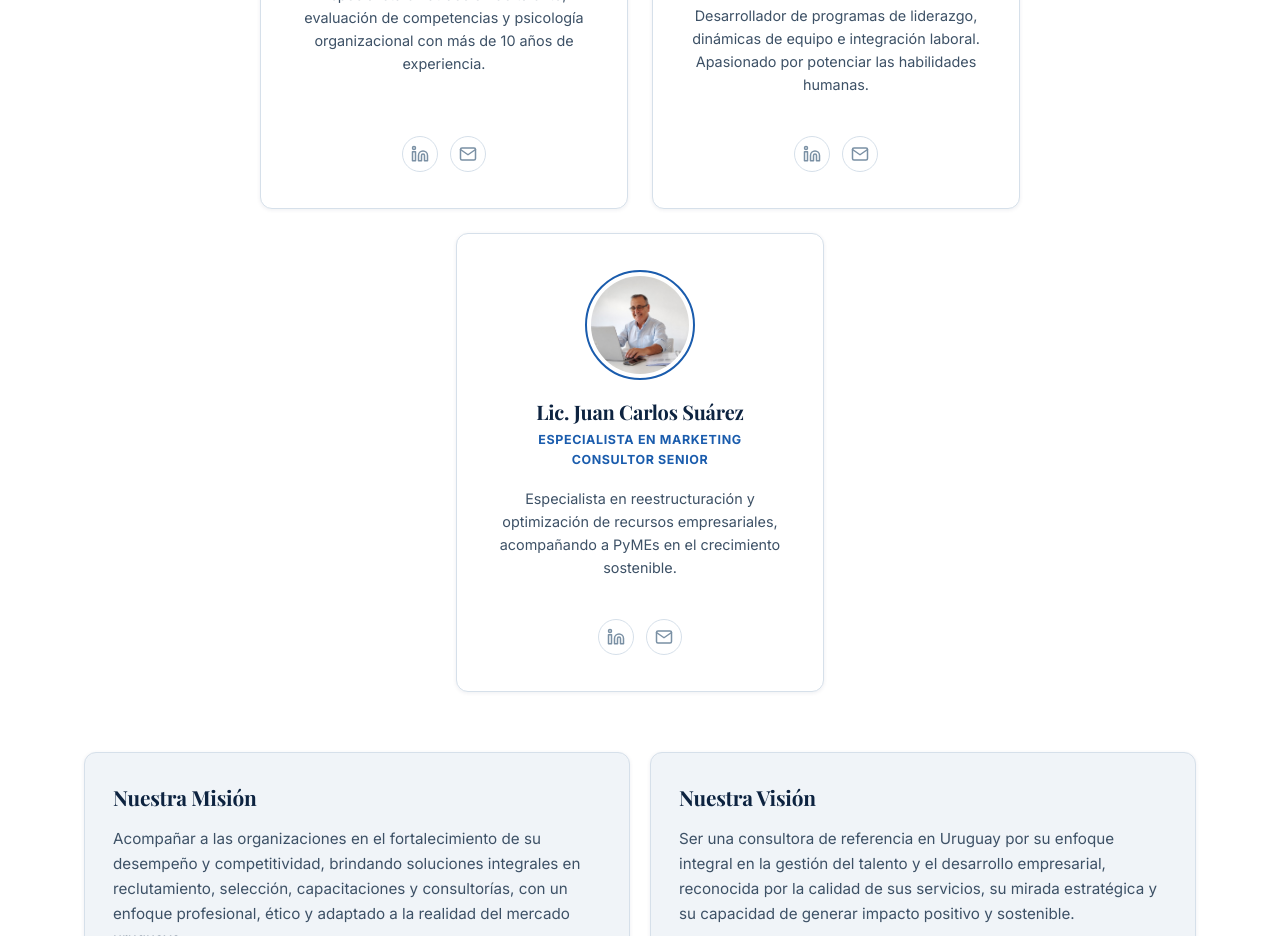
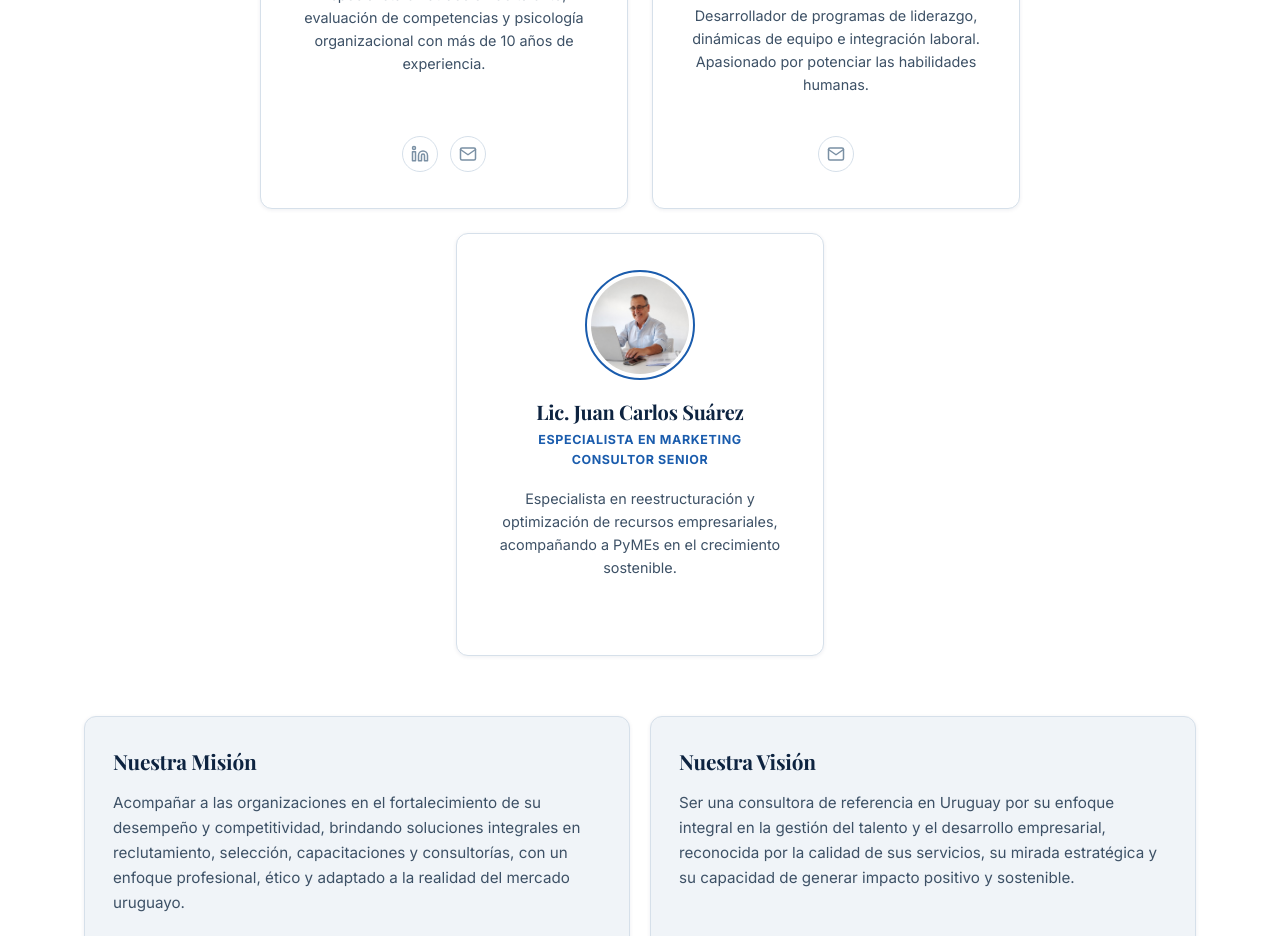
Before and after one commit to EtienneD10/conexiones-hr, a Next.js app: page / in a window 1280 px wide. Shown: the part 1760-2696 px from the top of the page. Built offline with nearby package versions, Linux system fonts and the light colour scheme.

Commit message:
cambios realizados linkedin

```diff
--- a/src/components/About.js
+++ b/src/components/About.js
@@ -12,7 +12,9 @@ export default function About() {
         </>
       ),
       desc: "Especialista en atracción de talento, evaluación de competencias y psicología organizacional con más de 10 años de experiencia.",
-      img: "/team-3.jpg"
+      img: "/team-3.jpg",
+      linkedin: "https://www.linkedin.com/in/eleanacoronel",
+      email: "ecoronel@conexionesuy.com"
     },
     {
       name: "Lic. Gonzalo Malcon",
@@ -24,7 +26,9 @@ export default function About() {
         </>
       ),
       desc: "Desarrollador de programas de liderazgo, dinámicas de equipo e integración laboral. Apasionado por potenciar las habilidades humanas.",
-      img: "/team-1.jpg"
+      img: "/team-1.jpg",
+      linkedin: null,
+      email: "gmalcon@conexionesuy.com"
     },
     {
       name: "Lic. Juan Carlos Suárez",
@@ -36,7 +40,9 @@ export default function About() {
         </>
       ),
       desc: "Especialista en reestructuración y optimización de recursos empresariales, acompañando a PyMEs en el crecimiento sostenible.",
-      img: "/team-2.jpg"
+      img: "/team-2.jpg",
+      linkedin: null,
+      email: null
     }
   ];
 
@@ -82,19 +88,23 @@ export default function About() {
               <p className="about-team-desc">{member.desc}</p>
 
               <div className="team-socials">
-                <a href="#linkedin" className="team-social-link" aria-label="LinkedIn">
+                {member.linkedin && (
+                  <a href={member.linkedin} target="_blank" rel="noopener noreferrer" className="team-social-link" aria-label="LinkedIn">
                     <svg width="18" height="18" viewBox="0 0 24 24" fill="none" stroke="currentColor" strokeWidth="2" strokeLinecap="round" strokeLinejoin="round">
                       <path d="M16 8a6 6 0 0 1 6 6v7h-4v-7a2 2 0 0 0-2-2 2 2 0 0 0-2 2v7h-4v-7a6 6 0 0 1 6-6z" />
                       <rect x="2" y="9" width="4" height="12" />
                       <circle cx="4" cy="4" r="2" />
                     </svg>
                   </a>
-                <a href="#email" className="team-social-link" aria-label="Email">
+                )}
+                {member.email && (
+                  <a href={`mailto:${member.email}`} className="team-social-link" aria-label="Email">
                     <svg width="18" height="18" viewBox="0 0 24 24" fill="none" stroke="currentColor" strokeWidth="2" strokeLinecap="round" strokeLinejoin="round">
                       <path d="M4 4h16c1.1 0 2 .9 2 2v12c0 1.1-.9 2-2 2H4c-1.1 0-2-.9-2-2V6c0-1.1.9-2 2-2z" />
                       <polyline points="22,6 12,13 2,6" />
                     </svg>
                   </a>
+                )}
               </div>
             </div>
           ))}
```
Lines whose indentation alone changed are shown as unchanged.
